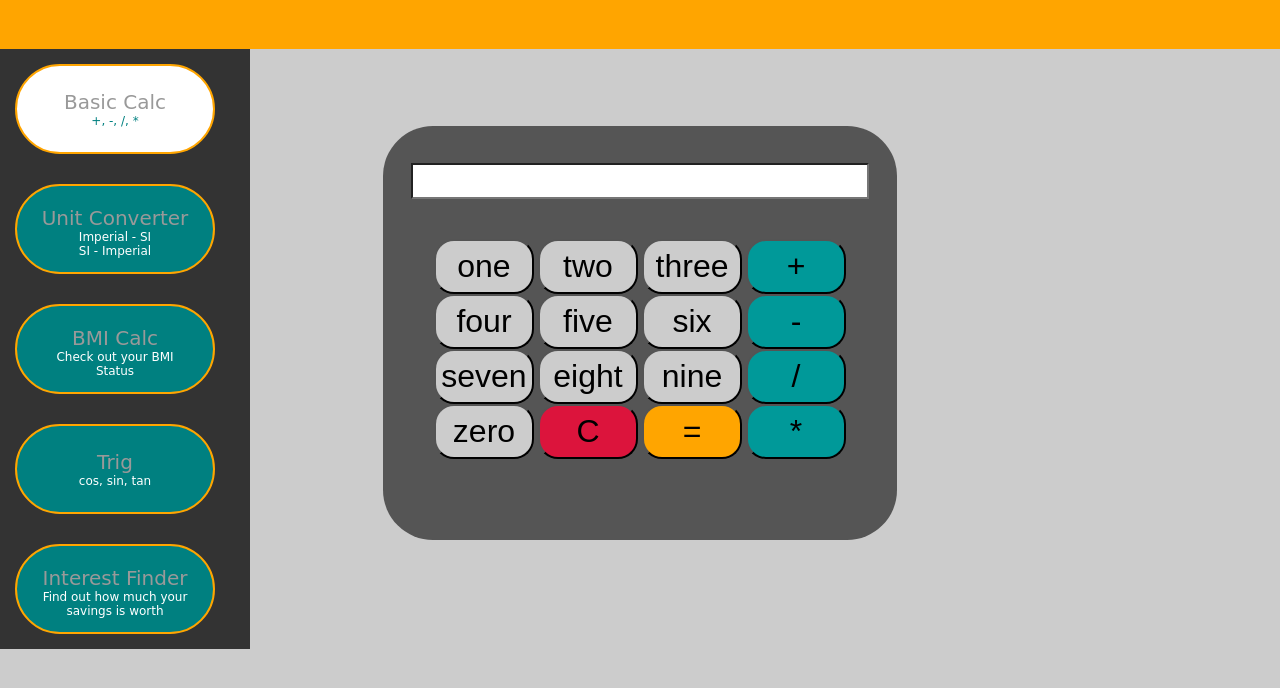
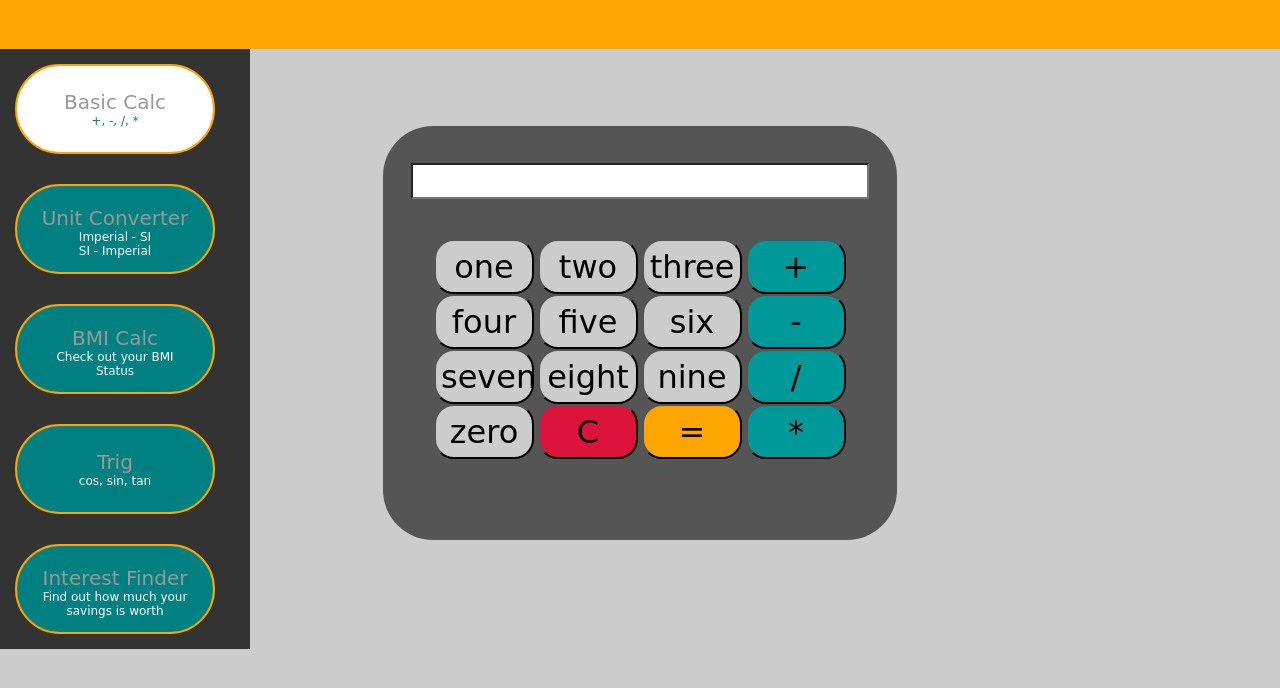
Before and after one commit to Odaawa/DIV-Pair-Project, a plain HTML site: page html_files/index.html in a window 1280 px wide. Shown: the part 92-780 px from the top of the page. Drawn offline with Linux system fonts and the light colour scheme.

Commit message:
Minor font change

```diff
--- a/css_files/index.css
+++ b/css_files/index.css
@@ -48,7 +48,7 @@ body{
 	color: teal;
 }
 
-#content{
+form{
 	position: absolute;
     top: 50px;
     bottom: 0;
@@ -56,7 +56,6 @@ body{
     left: 0;
     height: 400px;
     width: 500px;
-
 	text-align: center;
 	padding: 7px;
     margin: auto;
@@ -77,10 +76,12 @@ body{
 	font-size: 1.5rem;
 	background-color: #fff;
 	color: #333;
+	font-family: cursive;
 }
 
 .digit {
 	font-size: 2rem;
+	font-family: cursive;
 	background-color: #ccc;
 	height: 55px;
 	width: 20%;
@@ -91,6 +92,7 @@ body{
 
 .oper {
 	font-size: 2rem;
+	font-family: cursive;
 	background-color: #009999;
 	height: 55px;
 	width: 20%;
@@ -101,8 +103,10 @@ body{
 
 #clearMem {
 	background-color: crimson;
+	font-family: cursive;
 }
 
 #equal {
 	background-color: orange;
+	font-family: cursive;
 }
```
